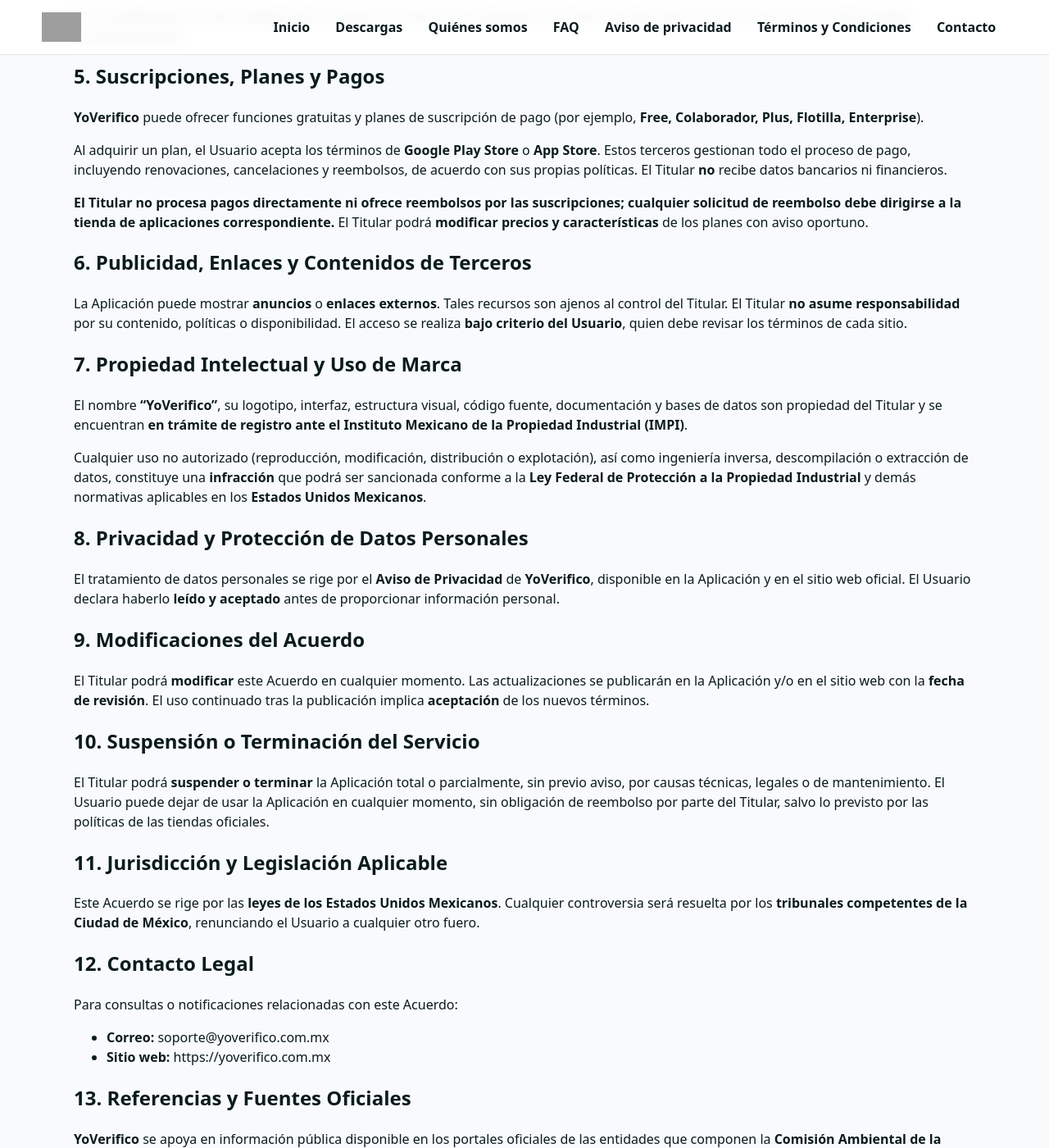
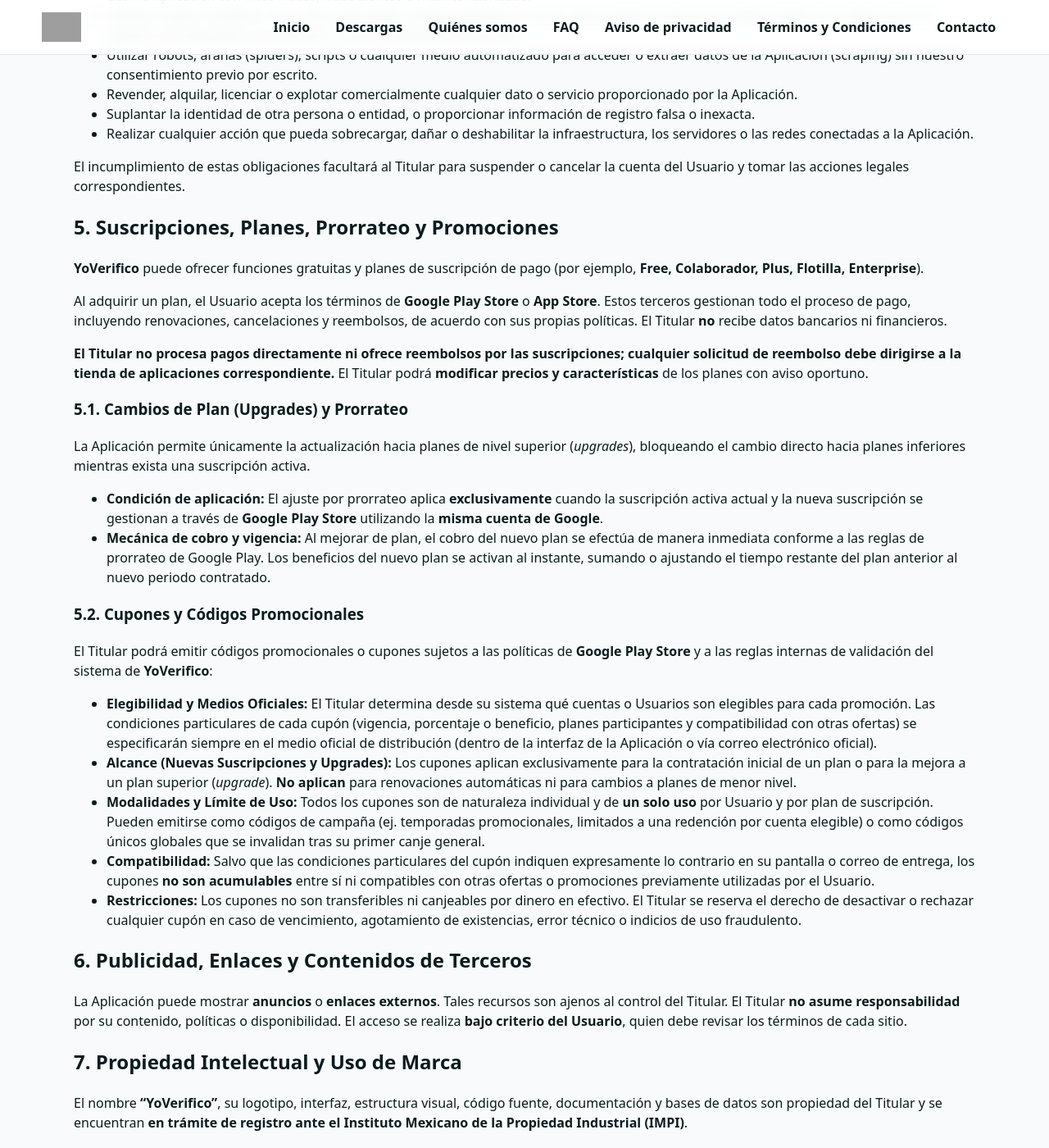
Before and after one commit to JAntonioGL/JAntonioGL.github.io, a Jekyll site: the page built from politicas-uso.md, in a window 1280 px wide and 1400 px high, scrolled down 1622 px. Shown: the whole window at 82% size. Built offline with Jekyll 4.4.1, drawn with Linux system fonts in a browser that asks for light colours; some of the changed text lies outside the part shown; grey boxes are pictures that could not be loaded.

Commit message:
acuerdo de uso actualizado para cupones

```diff
--- a/politicas-uso.md
+++ b/politicas-uso.md
@@ -20,16 +20,19 @@
 
 Con esta base, **YoVerifico** ayuda al Usuario a **planificar sus periodos de verificación** y a **prevenir posibles multas por verificación extemporánea**. La Aplicación también incluye información general sobre **requisitos oficiales**, **vínculos a verificentros**, **consulta de adeudos**, **pago de verificaciones extemporáneas** y un **navegador interno** para facilitar el acceso a plataformas oficiales.
 
+**Deslinde explícito sobre multas y sanciones:** El uso de **YoVerifico** (tanto en su versión gratuita como en cualquiera de sus planes de suscripción) **no exime al Usuario de sus obligaciones legales** como propietario o conductor de un vehículo, ni garantiza de forma absoluta que no sea acreedor a infracciones. **El Titular no se hace responsable, bajo ninguna circunstancia, del pago, reembolso o compensación por multas de tránsito, recargos por verificación extemporánea, sanciones por contingencias ambientales (Hoy No Circula) o costos de arrastre y depósito vehicular (corralón)** en los que pudiera incurrir el Usuario.
+
 ## 2. Naturaleza y Limitación de Responsabilidad
 **YoVerifico** es una aplicación **no oficial**, **independiente**, **sin fines políticos, partidistas ni mediáticos**, y **no vinculada** a ninguna institución gubernamental o privada.
 
 La información de la Aplicación es **informativa y de apoyo**; **no sustituye** ni representa herramientas, constancias o medios **oficiales**. El Usuario comprende y acepta que:
-- La información puede diferir de la publicada por autoridades competentes.
+- La información puede diferir de la publicada por autoridades competentes o sufrir retrasos frente a avisos extraordinarios de última hora.
 - La Aplicación **no garantiza** evitar multas, sanciones o verificaciones extemporáneas.
-- El uso e interpretación de la información son **responsabilidad exclusiva del Usuario**.
+- La recepción oportuna de alertas y recordatorios depende de la configuración del dispositivo del Usuario (permisos de notificaciones, ahorro de batería y conexión a internet) y de la exactitud de los datos que él mismo haya registrado.
+- El uso, verificación final en portales gubernamentales e interpretación de la información son **responsabilidad exclusiva del Usuario**.
 - No se garantiza **disponibilidad continua**, **precisión absoluta** ni **actualización permanente** de datos, enlaces o servicios.
 
-El Titular **no será responsable** por daños directos o indirectos, pérdidas o perjuicios derivados del uso o dependencia de la Aplicación, ni por **fallas técnicas**, **errores humanos**, **inexactitudes** o **interrupciones** del servicio.
+El Titular **no será responsable** por daños directos o indirectos, pérdidas económicas o perjuicios derivados del uso o dependencia de la Aplicación, ni por **fallas técnicas**, **retrasos en notificaciones push**, **errores humanos**, **inexactitudes** o **interrupciones** del servicio.
 
 ## 3. Cuentas, Registro y Seguridad
 Al crear una cuenta, el Usuario se compromete a:
@@ -51,12 +54,25 @@
 
 El incumplimiento de estas obligaciones facultará al Titular para suspender o cancelar la cuenta del Usuario y tomar las acciones legales correspondientes.
 
-## 5. Suscripciones, Planes y Pagos
+## 5. Suscripciones, Planes, Prorrateo y Promociones
 **YoVerifico** puede ofrecer funciones gratuitas y planes de suscripción de pago (por ejemplo, **Free, Colaborador, Plus, Flotilla, Enterprise**).
 
 Al adquirir un plan, el Usuario acepta los términos de **Google Play Store** o **App Store**. Estos terceros gestionan todo el proceso de pago, incluyendo renovaciones, cancelaciones y reembolsos, de acuerdo con sus propias políticas. El Titular **no** recibe datos bancarios ni financieros.
 
 **El Titular no procesa pagos directamente ni ofrece reembolsos por las suscripciones; cualquier solicitud de reembolso debe dirigirse a la tienda de aplicaciones correspondiente.** El Titular podrá **modificar precios y características** de los planes con aviso oportuno.
+
+### 5.1. Cambios de Plan (Upgrades) y Prorrateo
+La Aplicación permite únicamente la actualización hacia planes de nivel superior (*upgrades*), bloqueando el cambio directo hacia planes inferiores mientras exista una suscripción activa.
+- **Condición de aplicación:** El ajuste por prorrateo aplica **exclusivamente** cuando la suscripción activa actual y la nueva suscripción se gestionan a través de **Google Play Store** utilizando la **misma cuenta de Google**.
+- **Mecánica de cobro y vigencia:** Al mejorar de plan, el cobro del nuevo plan se efectúa de manera inmediata conforme a las reglas de prorrateo de Google Play. Los beneficios del nuevo plan se activan al instante, sumando o ajustando el tiempo restante del plan anterior al nuevo periodo contratado.
+
+### 5.2. Cupones y Códigos Promocionales
+El Titular podrá emitir códigos promocionales o cupones sujetos a las políticas de **Google Play Store** y a las reglas internas de validación del sistema de **YoVerifico**:
+- **Elegibilidad y Medios Oficiales:** El Titular determina desde su sistema qué cuentas o Usuarios son elegibles para cada promoción. Las condiciones particulares de cada cupón (vigencia, porcentaje o beneficio, planes participantes y compatibilidad con otras ofertas) se especificarán siempre en el medio oficial de distribución (dentro de la interfaz de la Aplicación o vía correo electrónico oficial).
+- **Alcance (Nuevas Suscripciones y Upgrades):** Los cupones aplican exclusivamente para la contratación inicial de un plan o para la mejora a un plan superior (*upgrade*). **No aplican** para renovaciones automáticas ni para cambios a planes de menor nivel.
+- **Modalidades y Límite de Uso:** Todos los cupones son de naturaleza individual y de **un solo uso** por Usuario y por plan de suscripción. Pueden emitirse como códigos de campaña (ej. temporadas promocionales, limitados a una redención por cuenta elegible) o como códigos únicos globales que se invalidan tras su primer canje general.
+- **Compatibilidad:** Salvo que las condiciones particulares del cupón indiquen expresamente lo contrario en su pantalla o correo de entrega, los cupones **no son acumulables** entre sí ni compatibles con otras ofertas o promociones previamente utilizadas por el Usuario.
+- **Restricciones:** Los cupones no son transferibles ni canjeables por dinero en efectivo. El Titular se reserva el derecho de desactivar o rechazar cualquier cupón en caso de vencimiento, agotamiento de existencias, error técnico o indicios de uso fraudulento.
 
 ## 6. Publicidad, Enlaces y Contenidos de Terceros
 La Aplicación puede mostrar **anuncios** o **enlaces externos**. Tales recursos son ajenos al control del Titular. El Titular **no asume responsabilidad** por su contenido, políticas o disponibilidad. El acceso se realiza **bajo criterio del Usuario**, quien debe revisar los términos de cada sitio.
@@ -69,8 +85,10 @@
 ## 8. Privacidad y Protección de Datos Personales
 El tratamiento de datos personales se rige por el **Aviso de Privacidad** de **YoVerifico**, disponible en la Aplicación y en el sitio web oficial. El Usuario declara haberlo **leído y aceptado** antes de proporcionar información personal.
 
-## 9. Modificaciones del Acuerdo
-El Titular podrá **modificar** este Acuerdo en cualquier momento. Las actualizaciones se publicarán en la Aplicación y/o en el sitio web con la **fecha de revisión**. El uso continuado tras la publicación implica **aceptación** de los nuevos términos.
+## 9. Modificaciones del Acuerdo y Versión Prevaleciente
+El Titular podrá **modificar** este Acuerdo en cualquier momento. Las actualizaciones entrarán en vigor desde su publicación en el sitio web oficial con la nueva **fecha de revisión**.
+
+Por razones técnicas o de caché en versiones anteriores de la Aplicación, el texto mostrado dentro de la interfaz móvil podría presentar algún desfase respecto a la versión más reciente. El Usuario reconoce y acepta que **la versión oficial, vigente y legalmente vinculante de este Acuerdo será siempre la publicada en `https://yoverifico.com.mx/politicas-uso` (o `https://yoverifico.com.mx/terminos`)**, la cual prevalecerá sobre cualquier copia local o versión previa integrada en la Aplicación. El uso continuado del servicio tras la publicación de cambios implica la **aceptación** de los nuevos términos.
 
 ## 10. Suspensión o Terminación del Servicio
 El Titular podrá **suspender o terminar** la Aplicación total o parcialmente, sin previo aviso, por causas técnicas, legales o de mantenimiento. El Usuario puede dejar de usar la Aplicación en cualquier momento, sin obligación de reembolso por parte del Titular, salvo lo previsto por las políticas de las tiendas oficiales.
```
Also changed, not shown: other parts of politicas-uso.md (+1 -1 lines), assets/img/favicons/favicon__old.ico (added).
